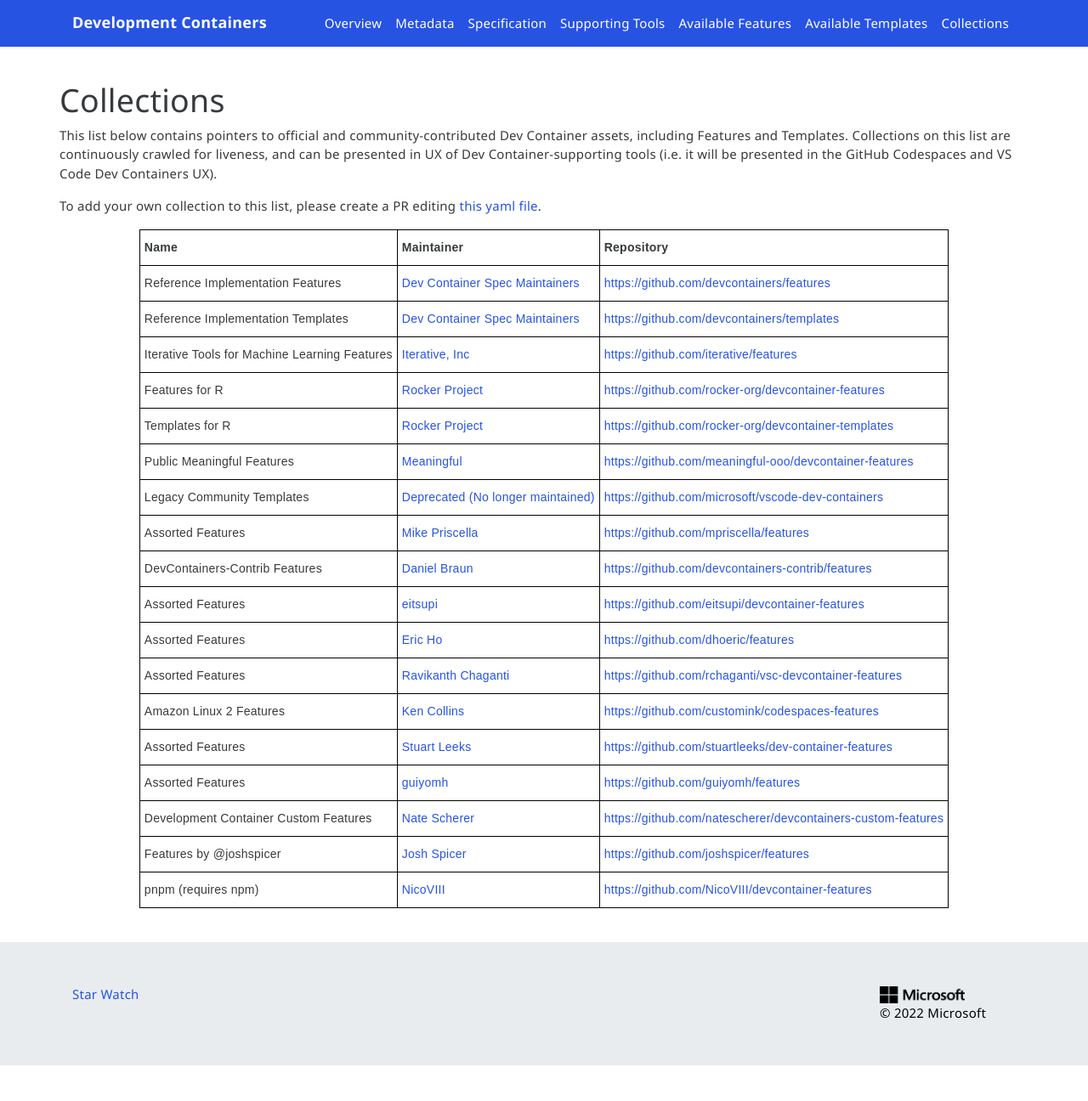
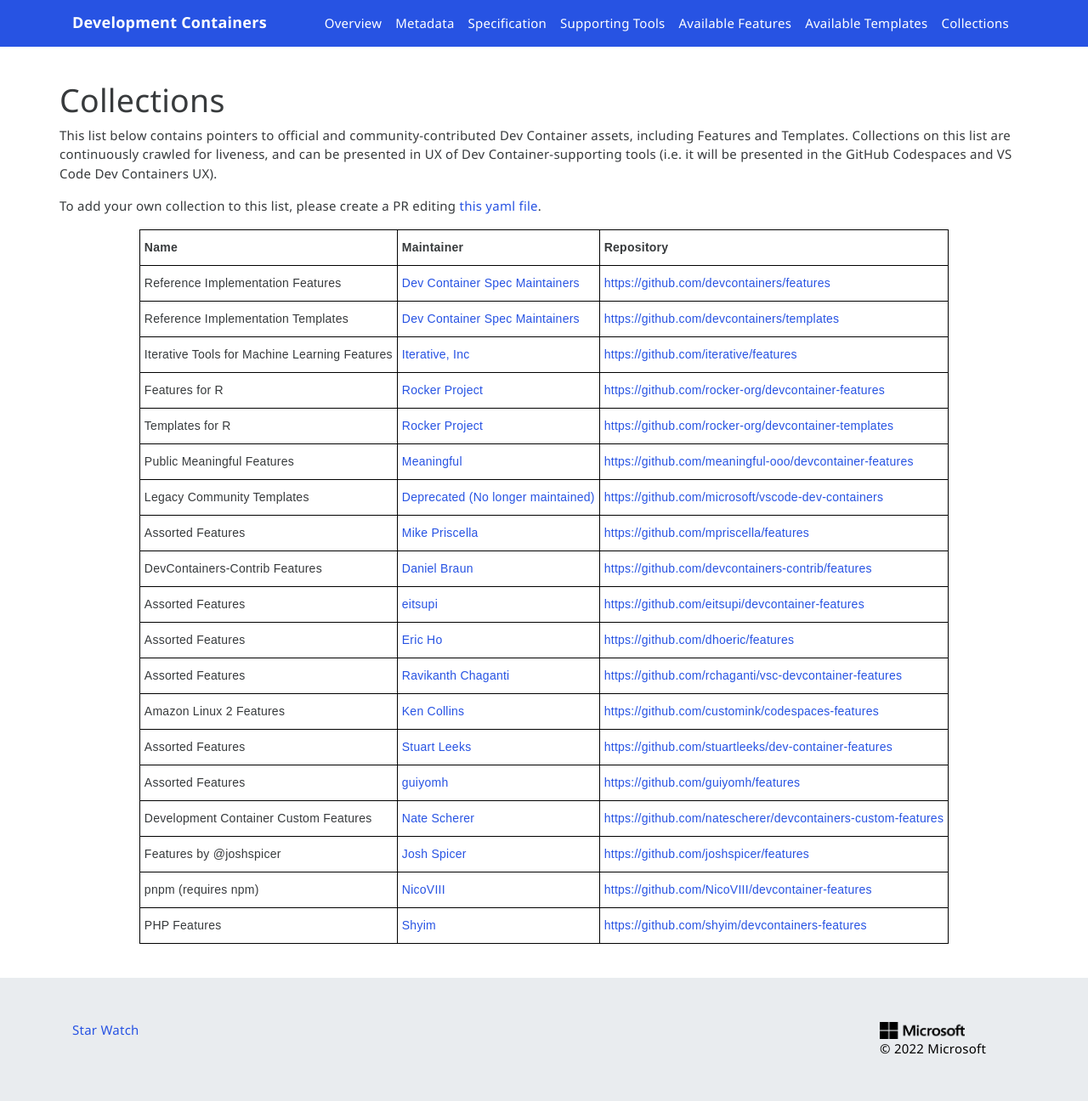
Before and after one commit to devcontainers/devcontainers.github.io, a Jekyll site: the page built from collections.html, in a window 1280 px wide. Shown: the whole page at 85% size. Built offline with Jekyll 4.4.1, drawn with Linux system fonts in a browser that asks for light colours; nearby versions of some CDN libraries; comment, search, counter and statistics services are not loaded; before the commit the page ends 1254 px from its top, so only the background shows below that.

Commit message:
add @shyim collection to index

```diff
--- a/_data/collection-index.yml
+++ b/_data/collection-index.yml
@@ -88,3 +88,8 @@
   contact: https://github.com/NicoVIII/devcontainer-features/issues
   repository: https://github.com/NicoVIII/devcontainer-features
   ociReference: ghcr.io/NicoVIII/devcontainer-features
+- name: PHP Features
+  maintainer: Shyim
+  contact: https://github.com/shyim/devcontainers-features/issues
+  repository: https://github.com/shyim/devcontainers-features
+  ociReference: ghcr.io/shyim/devcontainers-features
```
